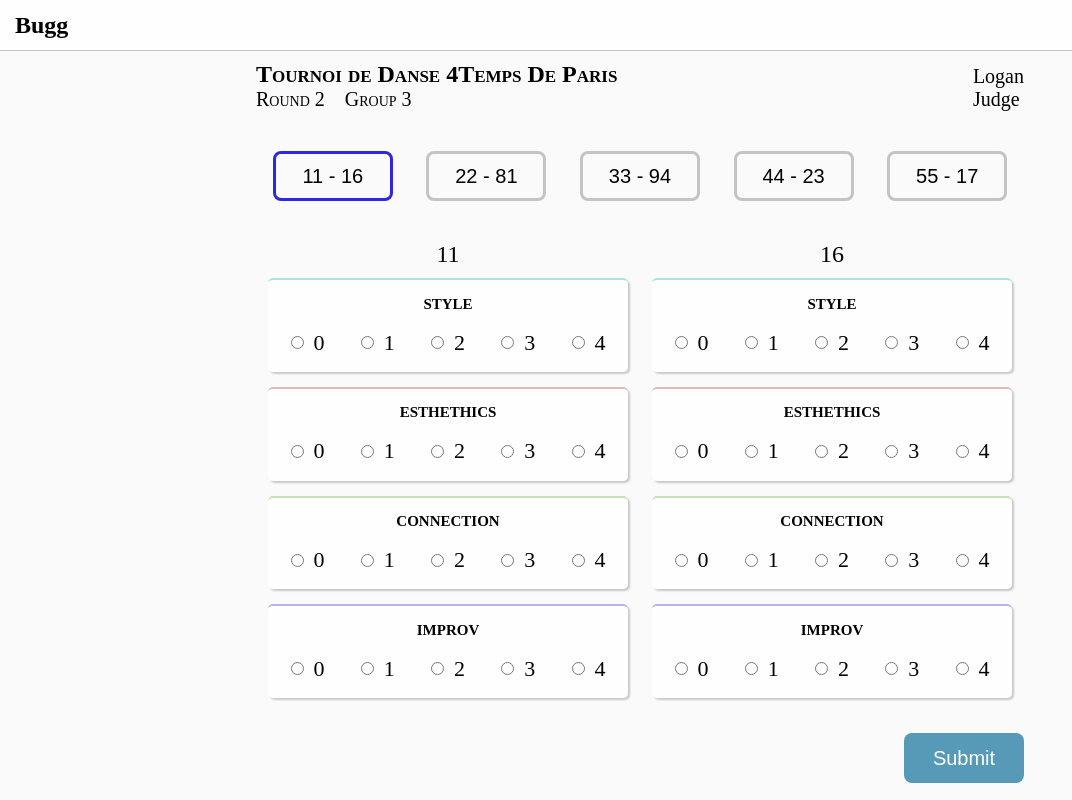
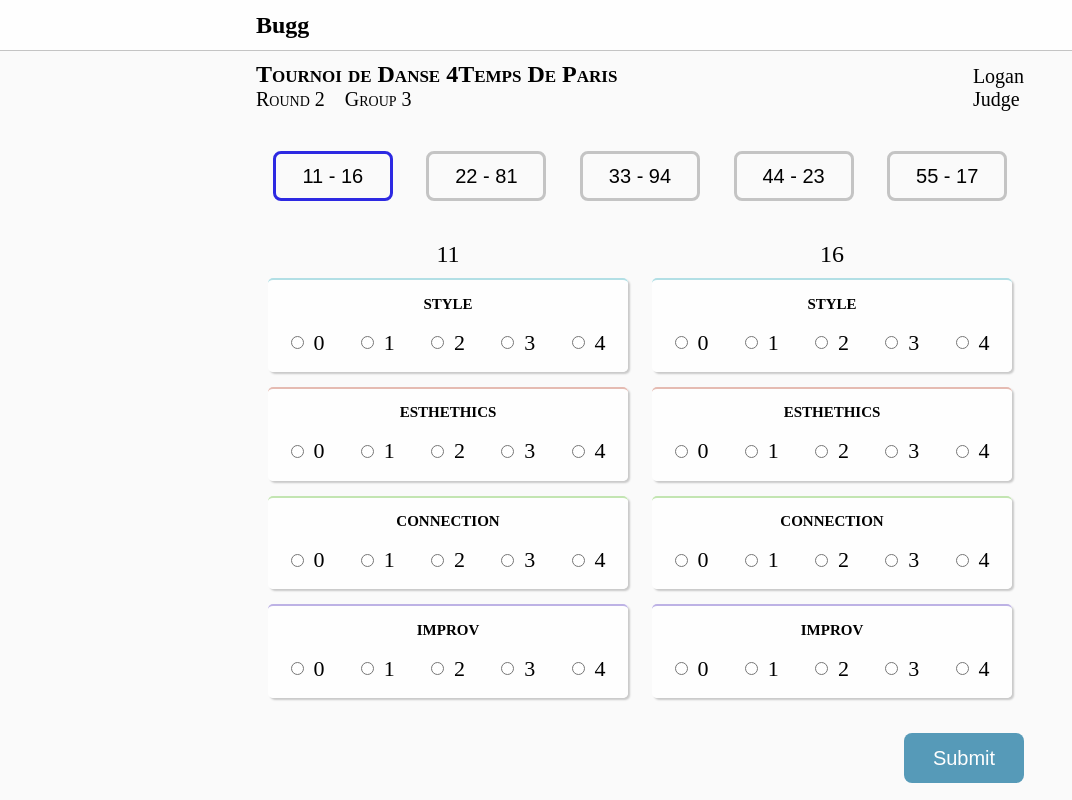
Before and after one commit to SimonKinds/bugg, a Next.js app in the folder client/: page / in a window 1280 px wide. Shown: the whole page, without its empty margins (0-1072 px from the left). Built offline with nearby package versions, Linux system fonts and the light colour scheme.

Commit message:
Align site name with content

```diff
--- a/client/pages/styles.css
+++ b/client/pages/styles.css
@@ -3,6 +3,8 @@ html {
 }
 
 body {
+  --max-content-width: 768px;
+
   margin: 0;
   background-color: #fafafa;
 }
@@ -13,17 +15,19 @@ body {
   background-color: #fefefe;
   display: flex;
   align-content: center;
+  justify-content: center;
 }
 
 .container {
   padding: 1rem;
-  max-width: 768px;
+  max-width: var(--max-content-width);
   margin: auto;
 }
 
 .site-name {
   font-size: 2.4rem;
   margin: auto 15px;
+  width: var(--max-content-width);
 }
 
 .note-taking-information {
```
